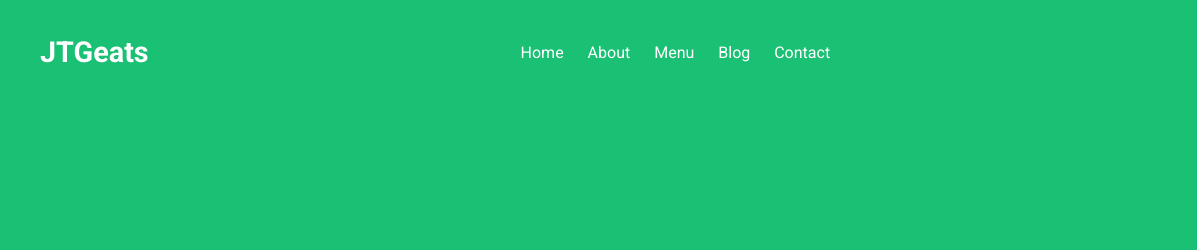
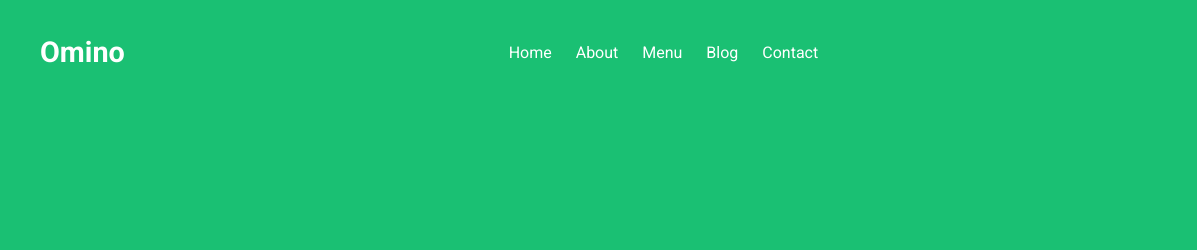
Before and after one commit to adGit07/Omino, a plain HTML site: page index.html in a window 1280 px wide. Shown: the top 250 px of the page, 0-1197 px from the left. Drawn offline with nearby package versions, Linux system fonts and the light colour scheme.

Commit message:
added index.html

```diff
--- a/index.html
+++ b/index.html
@@ -38,7 +38,7 @@
     <!-- Header -->
     <header class="header">
       <div class="container">
-        <div class="logo"><b>JTGeats</b></div>
+        <div class="logo"><b>Omino</b></div>
         <nav>
           <a href="#">Home</a>
           <a href="#">About</a>
@@ -474,7 +474,7 @@
     <!-- Footer -->
     <footer class="footer">
       <div class="container">
-        <div class="logo">JTGeats</div>
+        <div class="logo">Omino</div>
         <nav>
           <a href="#">Home</a>
           <a href="#">About</a>
```
